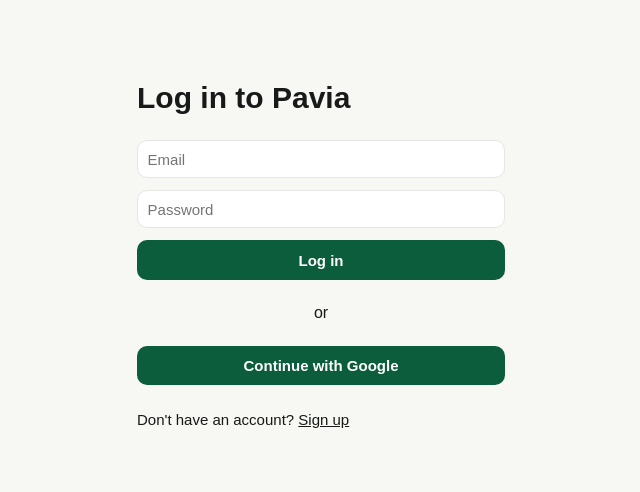
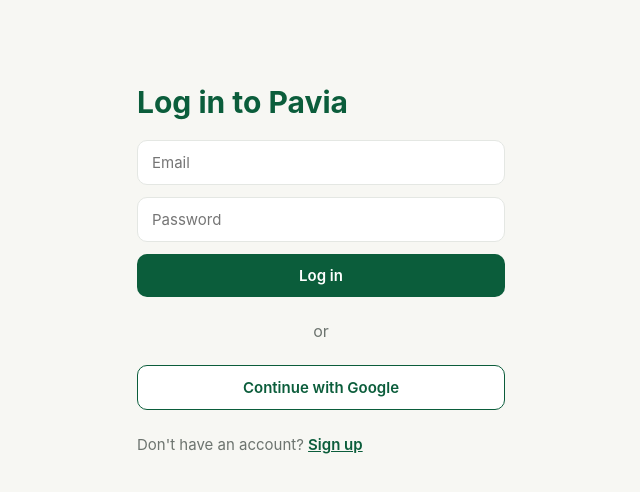
Before and after one commit to Frankenstein256/pavia-v2, a Next.js app: page /login in a window 1280 px wide. Shown: the top 492 px of the page, without its empty margins (319-959 px from the left). Built offline with nearby package versions, Linux system fonts and the light colour scheme; no server answers.

Commit message:
Update page.js

```diff
--- a/app/login/page.js
+++ b/app/login/page.js
@@ -1,15 +1,22 @@
 'use client';
 
-import { useState } from 'react';
+import { useState, useEffect } from 'react';
 import { useRouter } from 'next/navigation';
-import { signIn } from 'next-auth/react';
+import { signIn, useSession } from 'next-auth/react';
 
 export default function LoginPage() {
   const router = useRouter();
+  const { data: session, status } = useSession();
   const [email, setEmail] = useState('');
   const [password, setPassword] = useState('');
   const [error, setError] = useState('');
   const [loading, setLoading] = useState(false);
+
+  useEffect(() => {
+    if (status === 'authenticated') {
+      window.location.href = '/';
+    }
+  }, [status]);
 
   async function handleSubmit(e) {
     e.preventDefault();
@@ -25,24 +32,27 @@
     setLoading(false);
 
     if (res?.ok) {
-      router.push('/');
+      window.location.href = '/';
     } else {
       setError('Invalid email or password');
     }
   }
 
+  if (status === 'loading' || status === 'authenticated') {
+    return <main className="page-container"><p style={{ color: 'var(--color-text-muted)' }}>Loading...</p></main>;
+  }
+
   return (
-    <main style={{ maxWidth: 400, margin: '4rem auto', padding: '1rem', fontFamily: 'sans-serif' }}>
-      <h1>Log in to Pavia</h1>
+    <main className="page-container" style={{ maxWidth: 400, marginTop: '4rem' }}>
+      <h1 style={{ color: 'var(--color-primary)', marginBottom: 20 }}>Log in to Pavia</h1>
 
-      <form onSubmit={handleSubmit} style={{ display: 'flex', flexDirection: 'column', gap: '0.75rem', marginTop: '1.5rem' }}>
+      <form onSubmit={handleSubmit} style={{ display: 'flex', flexDirection: 'column', gap: '0.75rem' }}>
         <input
           type="email"
           placeholder="Email"
           value={email}
           onChange={(e) => setEmail(e.target.value)}
           required
-          style={{ padding: '0.6rem' }}
         />
         <input
           type="password"
@@ -50,28 +60,28 @@
           value={password}
           onChange={(e) => setPassword(e.target.value)}
           required
-          style={{ padding: '0.6rem' }}
         />
 
-        {error && <p style={{ color: 'red' }}>{error}</p>}
+        {error && <p style={{ color: 'var(--color-danger)' }}>{error}</p>}
 
-        <button type="submit" disabled={loading} style={{ padding: '0.7rem', cursor: 'pointer' }}>
+        <button type="submit" disabled={loading}>
           {loading ? 'Logging in...' : 'Log in'}
         </button>
       </form>
 
-      <div style={{ margin: '1.5rem 0', textAlign: 'center' }}>or</div>
+      <div style={{ margin: '1.5rem 0', textAlign: 'center', color: 'var(--color-text-muted)' }}>or</div>
 
       <button
         onClick={() => signIn('google', { callbackUrl: '/' })}
-        style={{ width: '100%', padding: '0.7rem', cursor: 'pointer' }}
+        className="btn-secondary"
+        style={{ width: '100%' }}
       >
         Continue with Google
       </button>
 
-      <p style={{ marginTop: '1.5rem' }}>
-        Don't have an account? <a href="/register">Sign up</a>
+      <p style={{ marginTop: '1.5rem', color: 'var(--color-text-muted)' }}>
+        Don't have an account? <a href="/register" style={{ color: 'var(--color-primary)', fontWeight: 600 }}>Sign up</a>
       </p>
     </main>
   );
-}
+            }
```
